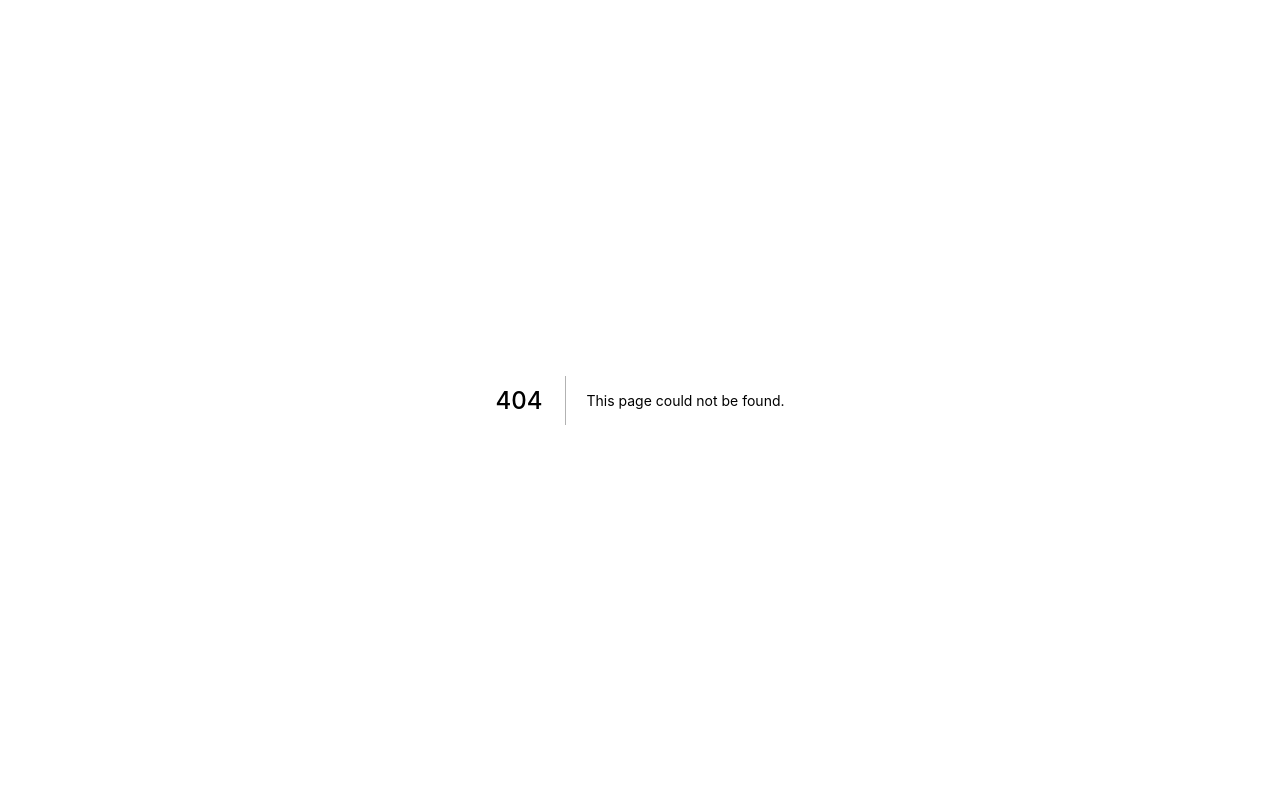
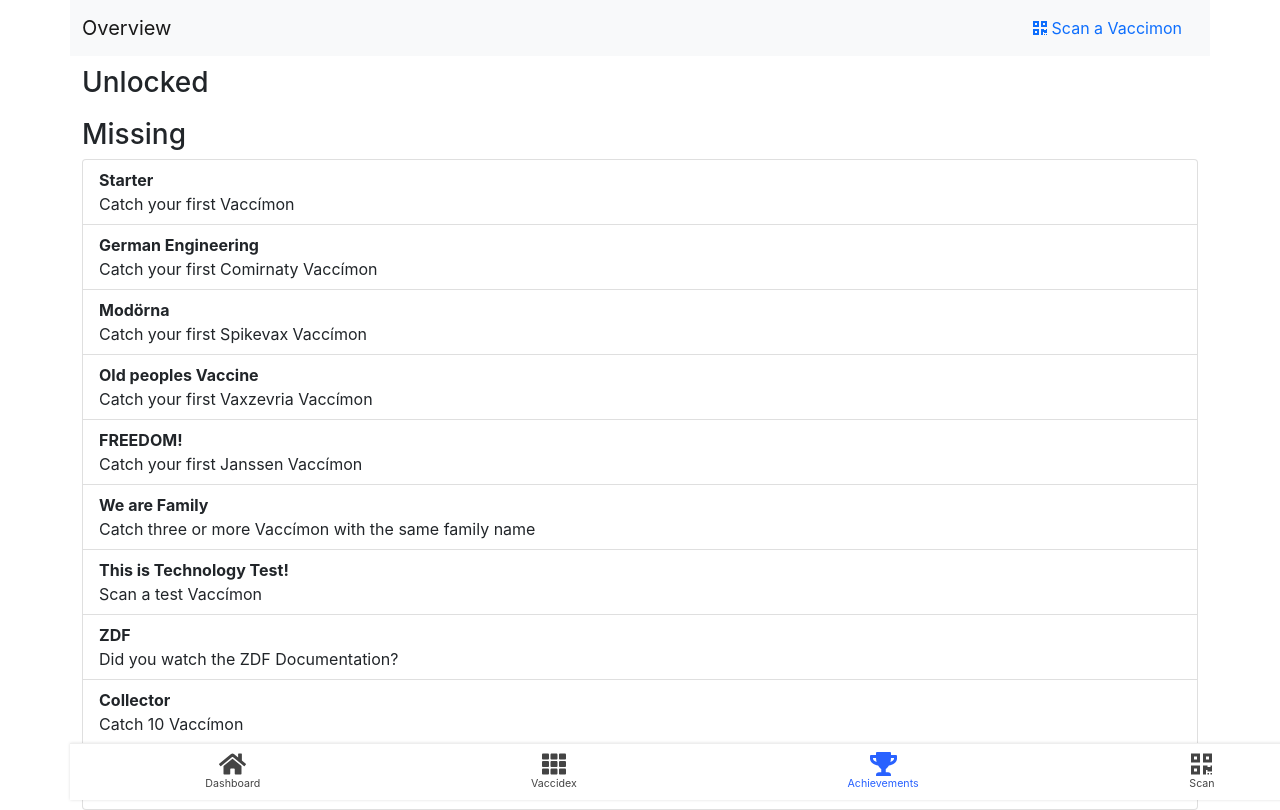
Before and after one commit to M4GNV5/Vaccimon, a Next.js app in the folder vaccimon-app/: page /achievements in a window 1280 px wide. Before the commit this address had no page. Built offline with nearby package versions, Linux system fonts and the light colour scheme.

Commit message:
:sparkles: add initial version of the achievements page

```diff
--- /dev/null
+++ b/vaccimon-app/pages/achievements.tsx
@@ -0,0 +1,148 @@
+import { useState, useEffect } from 'react'
+import { Container, Nav, ListGroup } from 'react-bootstrap'
+import { FontAwesomeIcon } from '@fortawesome/react-fontawesome'
+import { faQrcode } from '@fortawesome/free-solid-svg-icons'
+import VaccimonRepo from '../lib/repository'
+import { Vaccimon } from '../lib/vaccimon'
+import AppContainer from '../components/AppContainer'
+import AppNavbar from '../components/AppNavbar'
+import AppTabbar from '../components/AppTabbar'
+import styles from '../styles/achievements.module.css'
+
+export enum AchievementDiffuculty {
+  Easy,
+  Medium,
+  Hard,
+}
+export type Achievement = {
+  name: string,
+  description: string,
+  difficulty: AchievementDiffuculty,
+  condition: (vaccidex: Vaccimon[]) => boolean,
+}
+
+export const achievements: Achievement[] = [
+  {
+    name: 'Starter',
+    description: 'Catch your first Vaccímon',
+    difficulty: AchievementDiffuculty.Easy,
+    condition: vaccidex => vaccidex.length > 0,
+  },
+  {
+    name: 'German Engineering',
+    description: 'Catch your first Comirnaty Vaccímon',
+    difficulty: AchievementDiffuculty.Easy,
+    condition: vaccidex => !!vaccidex.find(x => x.vaccine === 'Comirnaty'),
+  },
+  {
+    name: 'Modörna',
+    description: 'Catch your first Spikevax Vaccímon',
+    difficulty: AchievementDiffuculty.Easy,
+    condition: vaccidex => !!vaccidex.find(x => x.vaccine === 'Spikevax'),
+  },
+  {
+    name: 'Old peoples Vaccine',
+    description: 'Catch your first Vaxzevria Vaccímon',
+    difficulty: AchievementDiffuculty.Easy,
+    condition: vaccidex => !!vaccidex.find(x => x.vaccine === 'Vaxzevria'),
+  },
+  {
+    name: 'FREEDOM!',
+    description: 'Catch your first Janssen Vaccímon',
+    difficulty: AchievementDiffuculty.Easy,
+    condition: vaccidex => !!vaccidex.find(x => x.vaccine === 'Janssen'),
+  },
+  {
+    name: 'We are Family',
+    description: 'Catch three or more Vaccímon with the same family name',
+    difficulty: AchievementDiffuculty.Medium,
+    condition: vaccidex => !!vaccidex.find(x => vaccidex.filter(y => x.lastName === y.lastName).length > 2),
+  },
+  {
+    name: 'This is Technology Test!',
+    description: 'Scan a test Vaccímon',
+    difficulty: AchievementDiffuculty.Medium,
+    condition: vaccidex => !!vaccidex.find(x => x.lastName === 'Mustermann'),
+  },
+  {
+    name: 'ZDF',
+    description: 'Did you watch the ZDF Documentation?',
+    difficulty: AchievementDiffuculty.Medium,
+    condition: vaccidex => !!vaccidex.find(x => x.fullName.split('').sort().join('') === ' -HKWacehilnrruz'),
+  },
+  {
+    name: 'Collector',
+    description: 'Catch 10 Vaccímon',
+    difficulty: AchievementDiffuculty.Medium,
+    condition: vaccidex => vaccidex.length >= 10,
+  },
+  {
+    name: 'Addicted',
+    description: 'Catch 100 Vaccímon',
+    difficulty: AchievementDiffuculty.Hard,
+    condition: vaccidex => vaccidex.length >= 100,
+  },
+]
+
+export function calculateAchievements(vaccidex: Vaccimon[]): Achievement[] {
+  return achievements.filter(x => x.condition(vaccidex))
+}
+
+export async function getAchievements(): Promise<Achievement[]> {
+  const repo = new VaccimonRepo()
+  try {
+    await repo.open()
+    const certs = await repo.getAllCerts()
+    const vaccidex = await Promise.all(certs.map(x => Vaccimon.parse(x.data)))
+    return calculateAchievements(vaccidex)
+  } finally {
+    await repo.close()
+  }
+
+}
+
+export default function Home() {
+  const [unlockedAchievements, setUnlockedAchievements] = useState<Achievement[]>([])
+
+  useEffect(() => {
+    async function load() {
+      const result = await getAchievements()
+      console.log(result)
+      setUnlockedAchievements(result)
+    }
+    load()
+  }, [])
+
+  function renderAchievement(achievement: Achievement) {
+    return (
+      <ListGroup.Item key={achievement.name}>
+        <b>{achievement.name}</b><br />
+        {achievement.description}
+      </ListGroup.Item>
+    )
+  }
+
+  return (
+    <AppContainer>
+      <AppNavbar title="Overview">
+        <Nav.Link href="/scan">
+          <FontAwesomeIcon icon={faQrcode} />
+          {' '}
+          Scan a Vaccimon
+        </Nav.Link>
+      </AppNavbar>
+      <Container>
+        <h3 className={styles.title}>Unlocked</h3>
+        <ListGroup>
+          {unlockedAchievements.map(renderAchievement)}
+        </ListGroup>
+
+        <h3 className={styles.title}>Missing</h3>
+        <ListGroup>
+          {achievements.filter(x => unlockedAchievements.indexOf(x) === -1).map(renderAchievement)}
+        </ListGroup>
+      </Container>
+      <AppTabbar />
+    </AppContainer>
+  )
+}
--- /dev/null
+++ b/vaccimon-app/styles/achievements.module.css
@@ -0,0 +1,3 @@
+.title {
+	margin-top: 10px;
+}
```
